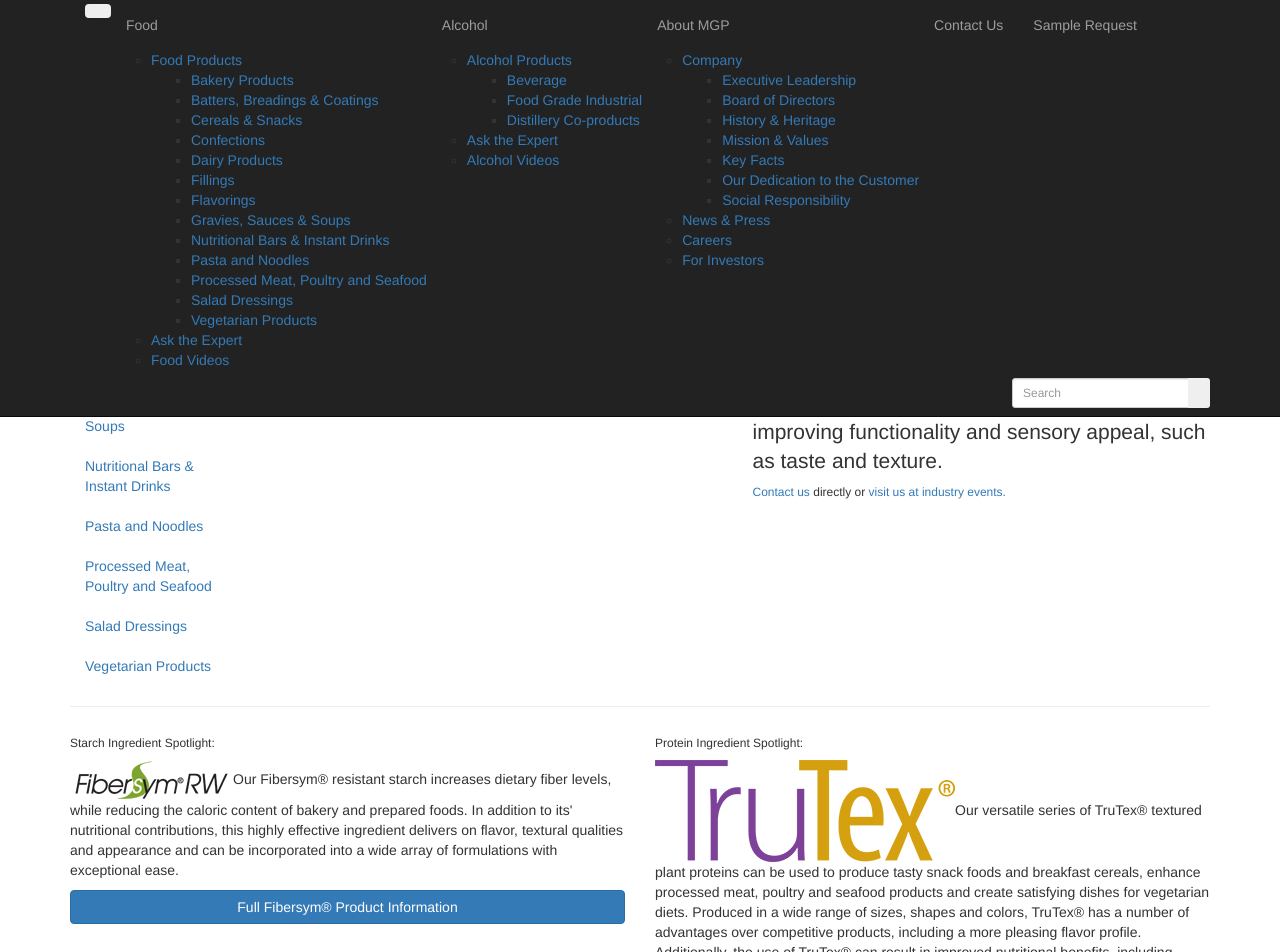
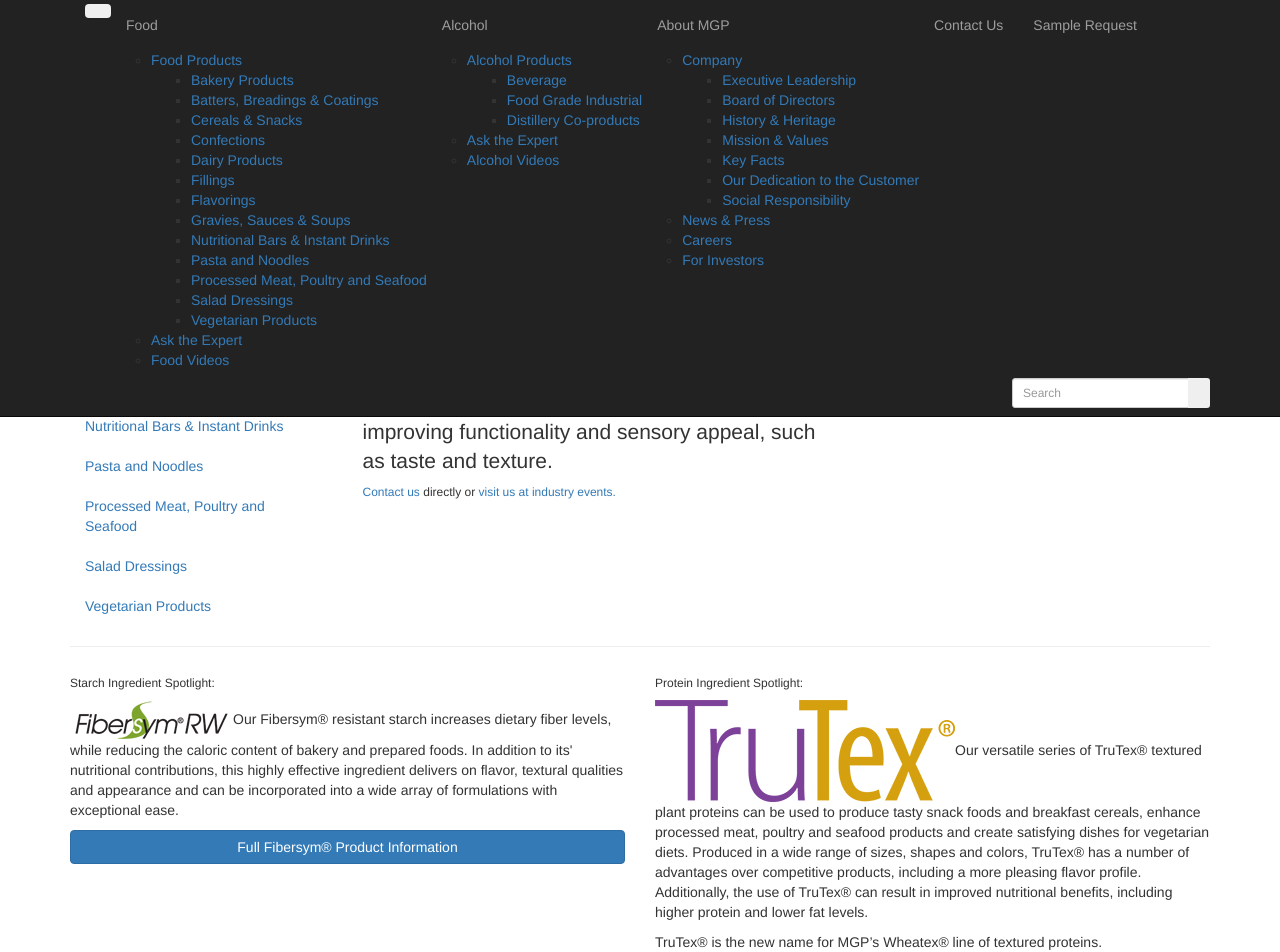
Before and after one commit to bgreater/MGP-prototype, a Jekyll site: the page built from food.html, in a window 1280 px wide. Shown: the top 952 px of the page. Built offline with Jekyll 4.4.1, drawn with Linux system fonts in a browser that asks for light colours; nearby versions of some CDN libraries; library files that are not in the unit come from our copies; grey boxes are pictures that could not be loaded.

Commit message:
Main Food 1.0.8

```diff
--- a/food.html
+++ b/food.html
@@ -5,7 +5,7 @@
 ---
 
 <div class="row pad">
-	<section class="col-sm-2">
+	<section class="col-sm-3">
 		<ul class="nav nav-list nav-list-vivid">
 			<li><a href="#fakelink">Bakery Products</a></li>
 			<li><a href="#fakelink">Batters, Breadings &amp; Coatings</a></li>
@@ -23,11 +23,6 @@
 		</ul>
 	</section>
 	<section class="col-sm-5">
-  		<div class="video-wrapper">
-			<iframe width="200" height="108" src="//www.youtube.com/embed/JprQymPpX9s?rel=0&showinfo=0&theme=light" frameborder="0" allowfullscreen></iframe>
-		</div>
-  	</section>
-	<section class="col-sm-5">
 		<div class="content lead">
 			<h3>Food Ingredient Technology</h3>
 			<p>Today's consumers want nutritious foods that not only complement their desire to maintain healthy lifestyles, but also taste great. MGP continues to develop ingredient solutions that enhance nutrition delivery as well as total product quality.</p>
@@ -37,6 +32,11 @@
 			<h6><a href="#contact">Contact us</a> directly or <a href="#visit">visit us at industry events.</a></h6>
 		</div>
 	</section>
+	<section class="col-sm-4">
+  		<div class="video-wrapper">
+			<iframe width="200" height="97" src="//www.youtube.com/embed/JprQymPpX9s?rel=0&showinfo=0&theme=light" frameborder="0" allowfullscreen></iframe>
+		</div>
+  	</section>
 </div><!-- row -->
 <hr>
 <div class="row pad">
```
